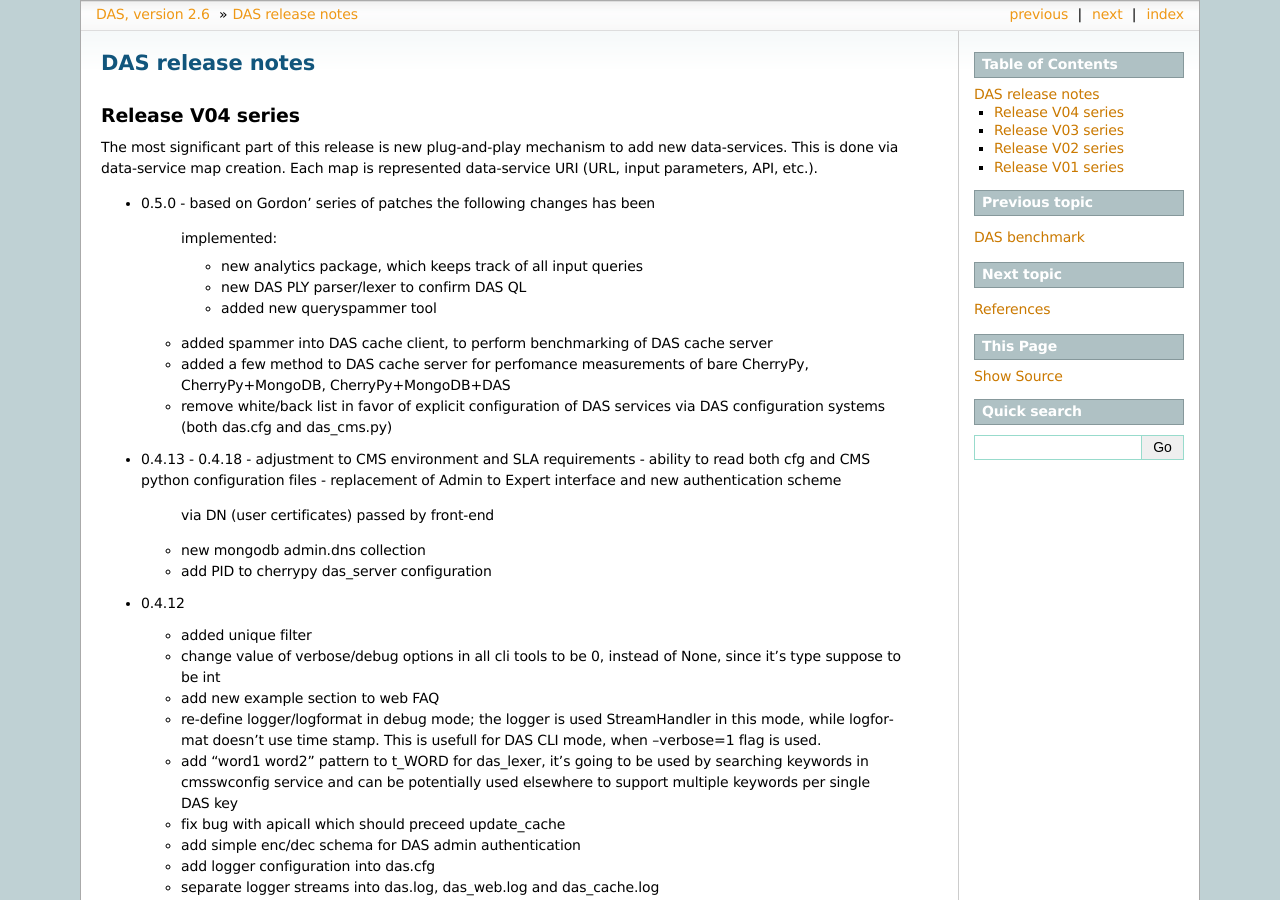
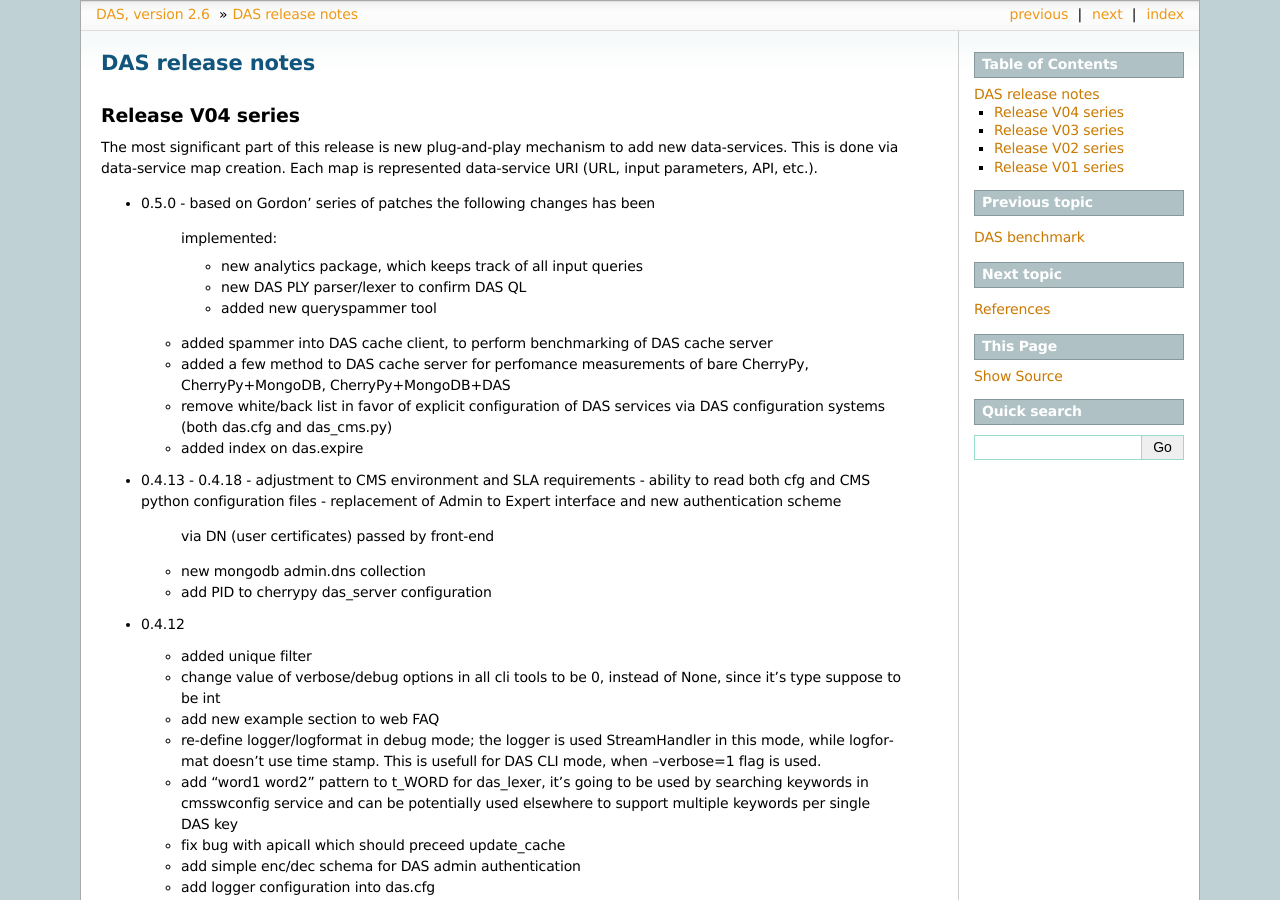
Before and after one commit to dmwm/DAS, a Sphinx documentation site: the page built from doc/sphinx/changelog.rst, in a window 1280 px wide and 900 px high. Built offline with Sphinx 7.4.7, drawn with Linux system fonts in a browser that asks for light colours; the version number is read from the project's files by our own code.

Commit message:
Update
git-svn-id: svn+ssh://svn.cern.ch/reps/CMSDMWM/DAS/trunk@8853 4525493e-7705-40b1-a816-d608a930855b

```diff
--- a/doc/sphinx/changelog.rst
+++ b/doc/sphinx/changelog.rst
@@ -21,6 +21,7 @@ map is represented data-service URI (URL, input parameters, API, etc.).
     of bare CherryPy, CherryPy+MongoDB, CherryPy+MongoDB+DAS
   - remove white/back list in favor of explicit configuration of
     DAS services via DAS configuration systems (both das.cfg and das_cms.py)
+  - added index on das.expire
 
 - 0.4.13 - 0.4.18
   - adjustment to CMS environment and SLA requirements
```
